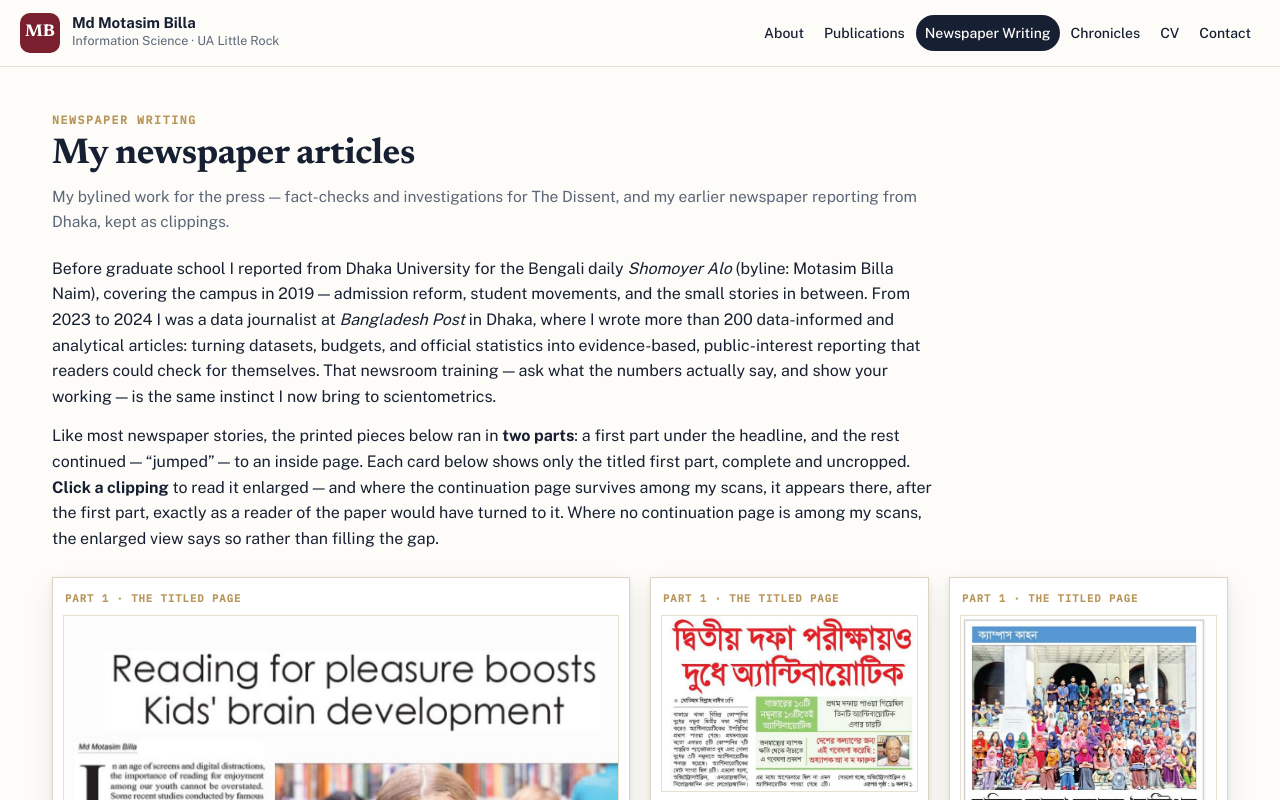
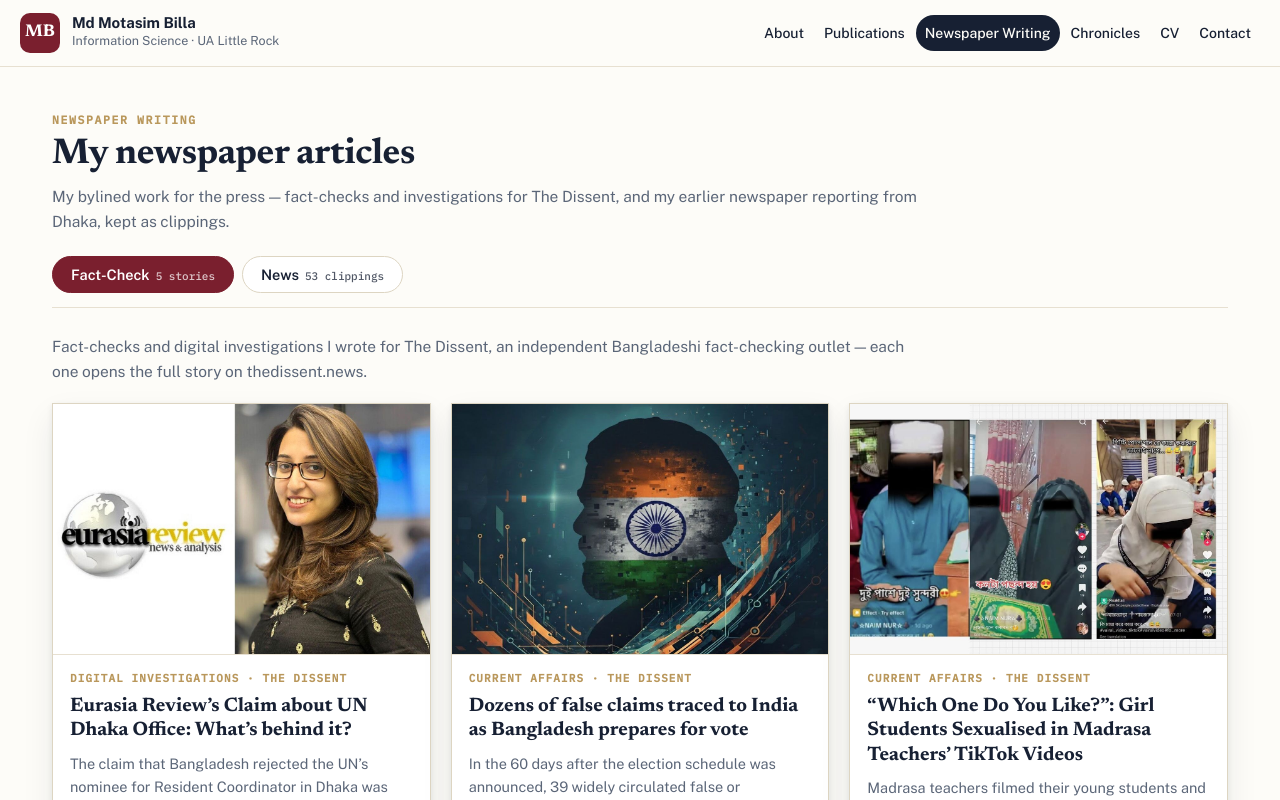
Before and after one commit to motasim-billa/motasim-billa.github.io, a plain HTML site: page index.html in a window 1280 px wide. Both pictures are taken after a click on the link "Newspaper Writing". Shown: the top 800 px of the page. Drawn offline with nearby package versions, Linux system fonts and the light colour scheme.

Commit message:
Add Fact Check tab to Newspaper Writing

```diff
--- a/index.html
+++ b/index.html
@@ -113,6 +113,25 @@
   figcaption .hl-bn{display:block;margin-top:3px;font-size:13.5px;color:var(--text);opacity:.85;line-height:1.5}
   figcaption .meta{display:block;margin-top:7px;font-family:"IBM Plex Mono",monospace;font-size:11px;letter-spacing:.08em;text-transform:uppercase;color:var(--faint)}
   .gallery-note{margin:22px 0 0;color:var(--muted);font-size:14px;max-width:880px}
+  /* newspaper writing — two tabs: Fact-Check (shown first) and News clippings */
+  .news-tabs{display:flex;gap:8px;flex-wrap:wrap;border-bottom:1px solid var(--line);padding-bottom:14px;margin-bottom:26px}
+  .news-tab{appearance:none;border:1px solid var(--line-2);background:var(--surface);color:var(--text);font-family:inherit;font-size:14.5px;font-weight:600;padding:9px 18px;border-radius:999px;cursor:pointer}
+  .news-tab:hover{border-color:var(--gold)}
+  .news-tab[aria-selected="true"]{background:var(--maroon);border-color:var(--maroon);color:#fff}
+  @media (prefers-color-scheme: dark){.news-tab[aria-selected="true"]{background:#8e2a3d;border-color:#8e2a3d}}
+  .news-tab .tab-count{font-family:"IBM Plex Mono",monospace;font-size:11px;font-weight:500;opacity:.75;margin-left:6px}
+  .news-panel[hidden]{display:none}
+  .fc-intro{margin:0 0 20px;color:var(--muted);font-size:15.5px;max-width:880px}
+  .fc-grid{display:grid;grid-template-columns:repeat(3,1fr);gap:20px}
+  .fc-card{display:flex;flex-direction:column;background:var(--surface);border:1px solid var(--line-2);box-shadow:var(--frame-shadow);color:var(--text)}
+  .fc-card:hover{text-decoration:none;border-color:var(--gold)}
+  .fc-card:focus-visible{outline:2px solid var(--maroon);outline-offset:3px}
+  .fc-card img{width:100%;aspect-ratio:3/2;object-fit:cover;border-bottom:1px solid var(--line)}
+  .fc-body{padding:15px 17px 17px;display:flex;flex-direction:column;flex:1}
+  .fc-meta{font-family:"IBM Plex Mono",monospace;font-size:11px;letter-spacing:.1em;text-transform:uppercase;color:var(--gold);font-weight:600}
+  .fc-card h3{font-family:"Newsreader",serif;font-size:19.5px;line-height:1.25;margin:7px 0 0}
+  .fc-card p{margin:8px 0 0;color:var(--muted);font-size:14.5px}
+  .fc-card .read-hint{padding:12px 0 0}
   /* stories — a news-portal grid of story cards; each card opens the full story as its own view */
   .story-grid{display:grid;grid-template-columns:1fr 1fr;gap:20px}
   .story-card{display:flex;flex-direction:column;background:var(--surface);border:1px solid var(--line-2);box-shadow:var(--frame-shadow);color:var(--text)}
@@ -170,6 +189,7 @@
   .lb-close{position:fixed;top:14px;right:14px;width:42px;height:42px;border-radius:50%;border:1px solid rgba(255,255,255,.4);background:rgba(255,255,255,.1);color:#fff;font-size:19px;cursor:pointer;z-index:2}
   @media (max-width:1100px){
     .gallery{grid-template-columns:repeat(3,1fr)}
+    .fc-grid{grid-template-columns:repeat(2,1fr)}
   }
   @media (max-width:860px){
     .gallery{grid-template-columns:1fr 1fr}
@@ -187,6 +207,7 @@
   }
   @media (max-width:560px){
     .gallery{grid-template-columns:1fr}
+    .fc-grid{grid-template-columns:1fr}
     .story-grid{grid-template-columns:1fr}
     figure.clipping.wide{grid-column:span 1}
     .clip-btn img{max-height:70vh}
@@ -314,10 +335,27 @@
       }).join('')
       +'<p class="gallery-note">'+esc(PB.note)+'</p>';
 
-    /* Newspaper Writing */
+    /* Newspaper Writing — two tabs: Fact-Check first, then the News clippings */
     var N=D.newspaper;
+    var FC=N.factChecks||[];
     document.getElementById('view-writing').innerHTML=
       viewHead(N.folio,N.heading,N.intro)
+      +'<div class="news-tabs" role="tablist" aria-label="Newspaper writing sections">'
+      +'<button class="news-tab" type="button" role="tab" id="tab-factcheck" aria-selected="true" aria-controls="panel-factcheck" data-news-tab="factcheck">Fact-Check<span class="tab-count">'+FC.length+' stories</span></button>'
+      +'<button class="news-tab" type="button" role="tab" id="tab-news" aria-selected="false" aria-controls="panel-news" data-news-tab="news">News<span class="tab-count">'+N.articles.length+' clippings</span></button>'
+      +'</div>'
+      +'<div class="news-panel" id="panel-factcheck" role="tabpanel" aria-labelledby="tab-factcheck">'
+      +(N.factCheckIntro?'<p class="fc-intro">'+esc(N.factCheckIntro)+'</p>':'')
+      +'<div class="fc-grid">'
+      +FC.map(function(f){
+        return '<a class="fc-card" href="'+escA(f.url)+'" target="_blank" rel="noopener">'
+          +'<img src="'+escA(f.image)+'" alt="'+escA(f.imageAlt)+'" loading="lazy">'
+          +'<span class="fc-body"><span class="fc-meta">'+esc(f.meta)+'</span>'
+          +'<h3>'+esc(f.title)+'</h3><p>'+esc(f.summary)+'</p>'
+          +'<span class="read-hint">Read on The Dissent ↗</span></span></a>';
+      }).join('')
+      +'</div></div>'
+      +'<div class="news-panel" id="panel-news" role="tabpanel" aria-labelledby="tab-news" hidden>'
       +'<div class="prose" style="margin-bottom:26px">'+paras(N.introParagraphsHtml,true)+'</div>'
       +'<div class="gallery">'
       +N.articles.map(function(a){
@@ -333,7 +371,7 @@
           +'<span class="read-hint">'+esc(a.readHint)+'</span></figure>';
       }).join('')
       +'</div>'
-      +'<p class="gallery-note">'+esc(N.note)+'</p>';
+      +'<p class="gallery-note">'+esc(N.note)+'</p></div>';
 
     /* Chronicles — story cards */
     var C=D.chronicles;
@@ -449,6 +487,15 @@
         document.body.removeChild(ta);
       }
     }
+    // newspaper tabs — Fact-Check is the default panel; News holds the clippings
+    var newsTabs=Array.prototype.slice.call(document.querySelectorAll('[data-news-tab]'));
+    var newsPanels={factcheck:document.getElementById('panel-factcheck'),news:document.getElementById('panel-news')};
+    function showNewsTab(key){
+      newsTabs.forEach(function(b){ b.setAttribute('aria-selected', b.getAttribute('data-news-tab')===key?'true':'false'); });
+      Object.keys(newsPanels).forEach(function(k){ if(newsPanels[k]) newsPanels[k].hidden=(k!==key); });
+    }
+    newsTabs.forEach(function(b){ b.addEventListener('click',function(){ showNewsTab(b.getAttribute('data-news-tab')); }); });
+
     var cb=document.getElementById('copyEmailBtn'); if(cb) cb.addEventListener('click',function(){copyEmail('toast');});
     var cb2=document.getElementById('copyEmailBtn2'); if(cb2) cb2.addEventListener('click',function(){copyEmail('toast2');});
 
```
